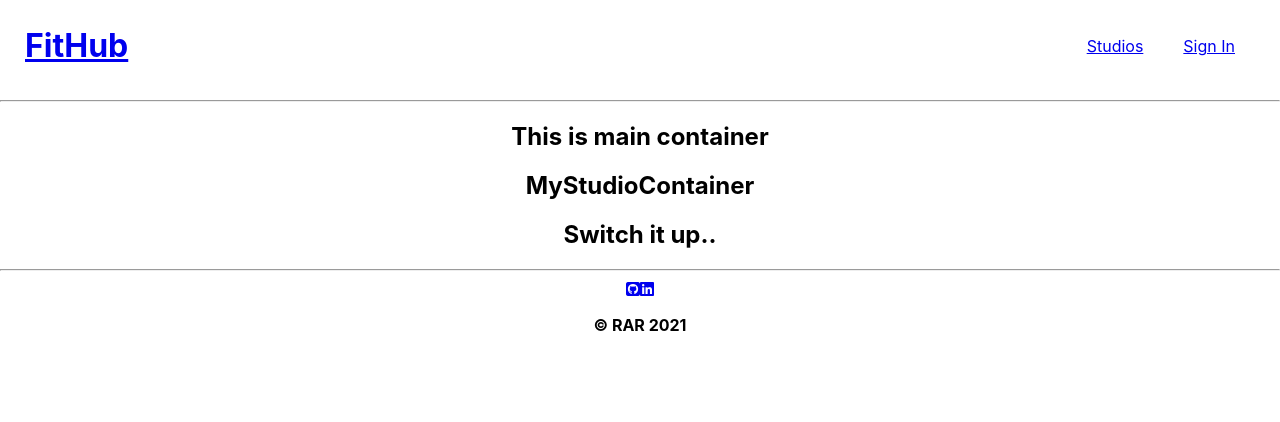
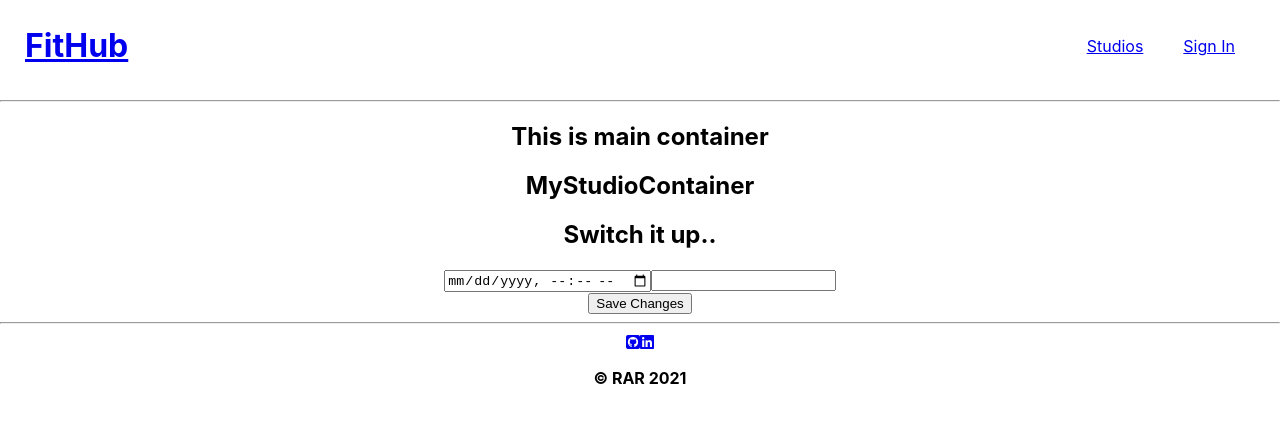
Before and after one commit to rararamberg/fithub, a React (Create React App) app in the folder client/: page /my-studio/updateclass/1 in a window 1280 px wide. Shown: the top 422 px of the page. Built offline with nearby package versions, Linux system fonts and the light colour scheme; no server answers.

Commit message:
delete of CRUD working on classes. moved to delete button to studio detail page

```diff
--- a/client/src/containers/MyStudioContainer.jsx
+++ b/client/src/containers/MyStudioContainer.jsx
@@ -63,6 +63,7 @@ function MyStudioContainer(props) {
         return fitClass.id === Number(id) ? classItem : fitClass;
       }),
     }));
+    history.push("/my-studio");
   };
 
   // delete fitclass
@@ -74,6 +75,7 @@ function MyStudioContainer(props) {
         (fitClass) => fitClass.id !== id
       ),
     }));
+    // history.push("/my-studio");
   };
 
   return (
@@ -81,10 +83,7 @@ function MyStudioContainer(props) {
       <h2>MyStudioContainer</h2>
       <Switch>
         <Route path="/my-studio/updateclass/:id">
-          <ClassEdit
-            handleUpdateFitClass={handleUpdateFitClass}
-            handleDeleteFitClass={handleDeleteFitClass}
-          />
+          <ClassEdit handleUpdateFitClass={handleUpdateFitClass} />
         </Route>
         <Route path="/my-studio/updatestudio/:id">
           <UserStudioEdit handleUpdateStudio={handleUpdateStudio} />
@@ -96,7 +95,10 @@ function MyStudioContainer(props) {
           <ClassCreate handleCreateFitClass={handleCreateFitClass} />
         </Route>
         <Route path="/my-studio">
-          <UserStudioDetail userStudio={userStudio} />
+          <UserStudioDetail
+            userStudio={userStudio}
+            handleDeleteFitClass={handleDeleteFitClass}
+          />
         </Route>
       </Switch>
     </div>
--- a/client/src/screens/ClassEdit/ClassEdit.jsx
+++ b/client/src/screens/ClassEdit/ClassEdit.jsx
@@ -6,10 +6,10 @@ function ClassEdit(props) {
     schedule_time: "",
     class_name: "",
   });
-  // const { id } = useParams();
+  const { id } = useParams();
 
-  // const { schedule_time, class_name } = formData;
-  // const { handleUpdateFitClass, handleDeleteFitClass } = props;
+  const { schedule_time, class_name } = formData;
+  const { handleUpdateFitClass } = props;
 
   // useEffect(() => {
   //   const preFillFormData = () => {
@@ -17,17 +17,33 @@ function ClassEdit(props) {
   //   };
   // });
 
-  // const handleChange = (e) => {
-  //   const { name, value } = e.target;
-  //   setFormData((prevState) => ({
-  //     ...prevState,
-  //     [name]: value,
-  //   }));
-  // };
+  const handleChange = (e) => {
+    const { name, value } = e.target;
+    setFormData((prevState) => ({
+      ...prevState,
+      [name]: value,
+    }));
+  };
   return (
     <div>
       <h2>Switch it up..</h2>
-      <form>{/* where user can update time and class name shown */}</form>
+      <form>
+        {/* where user can update time and class name shown */}
+        <input
+          type="datetime-local"
+          name="schedule_time"
+          value={schedule_time}
+          onChange={handleChange}
+        />
+        <input
+          type="text"
+          name="class_name"
+          value={class_name}
+          onChange={handleChange}
+        />
+        <br />
+        <button>Save Changes</button>
+      </form>
     </div>
   );
 }
--- a/client/src/screens/StudioDetail/UserStudioDetail.jsx
+++ b/client/src/screens/StudioDetail/UserStudioDetail.jsx
@@ -1,7 +1,7 @@
 import { Link } from "react-router-dom";
 
 function UserStudioDetail(props) {
-  const { userStudio } = props;
+  const { userStudio, handleDeleteFitClass } = props;
 
   return (
     <div className="studio-detail-container">
@@ -28,6 +28,9 @@ function UserStudioDetail(props) {
             <Link to={`/my-studio/updateclass/${fitclass.id}`}>
               <button>EDIT</button>
             </Link>
+            <button onClick={() => handleDeleteFitClass(fitclass.id)}>
+              Delete
+            </button>
           </div>
         ))}
         <Link to="/my-studio/createclass">
```
Also changed, not shown: 1 other file (tests, documents, lock files or other folders).
